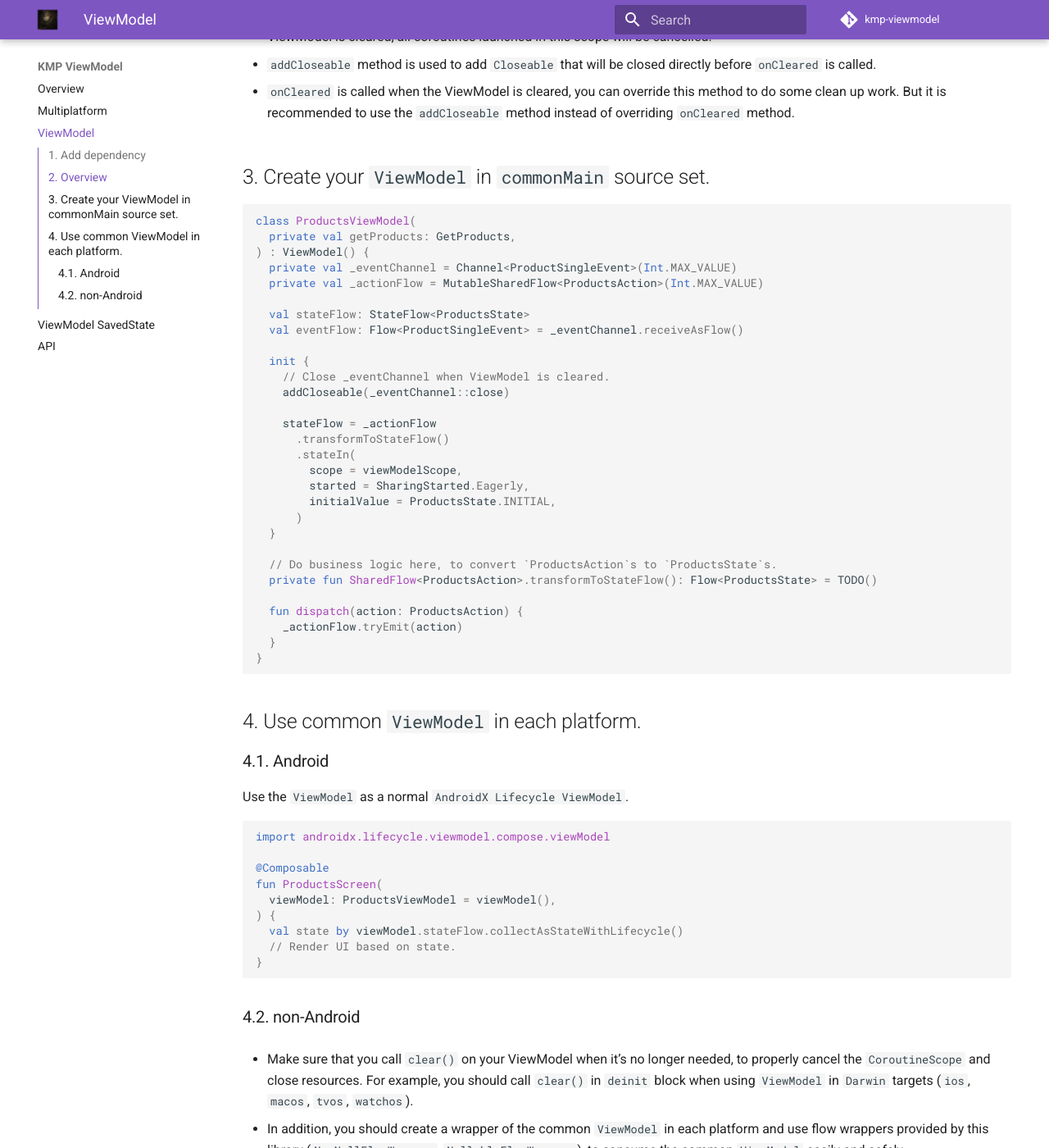
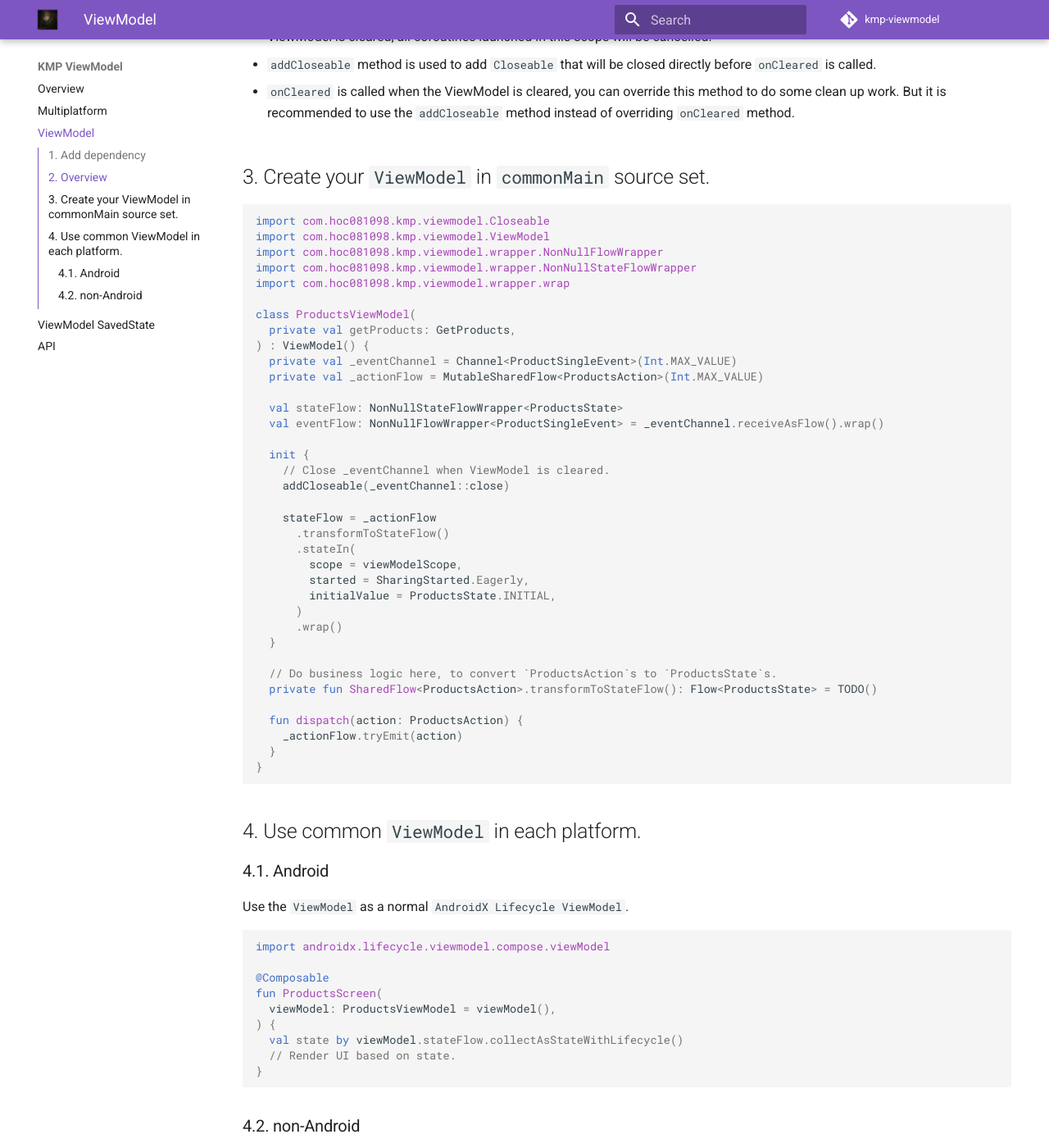
Before and after one commit to hoc081098/kmp-viewmodel, an MkDocs documentation site: the page built from docs/viewmodel.md, in a window 1280 px wide and 1400 px high, scrolled down 1609 px. Shown: the whole window at 82% size. Built offline with MkDocs 1.6.1 and Material for MkDocs 9.7.7, drawn with Linux system fonts in a browser that asks for light colours; comment, search, counter and statistics services are not loaded; some of the changed text lies outside the part shown.

Commit message:
update docs and example

````diff
--- a/docs/viewmodel.md
+++ b/docs/viewmodel.md
@@ -112,14 +112,20 @@ public expect abstract class ViewModel {
 ## 3. Create your `ViewModel` in `commonMain` source set.
 
 ```kotlin
+import com.hoc081098.kmp.viewmodel.Closeable
+import com.hoc081098.kmp.viewmodel.ViewModel
+import com.hoc081098.kmp.viewmodel.wrapper.NonNullFlowWrapper
+import com.hoc081098.kmp.viewmodel.wrapper.NonNullStateFlowWrapper
+import com.hoc081098.kmp.viewmodel.wrapper.wrap
+
 class ProductsViewModel(
   private val getProducts: GetProducts,
 ) : ViewModel() {
   private val _eventChannel = Channel<ProductSingleEvent>(Int.MAX_VALUE)
   private val _actionFlow = MutableSharedFlow<ProductsAction>(Int.MAX_VALUE)
 
-  val stateFlow: StateFlow<ProductsState>
-  val eventFlow: Flow<ProductSingleEvent> = _eventChannel.receiveAsFlow()
+  val stateFlow: NonNullStateFlowWrapper<ProductsState>
+  val eventFlow: NonNullFlowWrapper<ProductSingleEvent> = _eventChannel.receiveAsFlow().wrap()
 
   init {
     // Close _eventChannel when ViewModel is cleared.
@@ -132,6 +138,7 @@ class ProductsViewModel(
         started = SharingStarted.Eagerly,
         initialValue = ProductsState.INITIAL,
       )
+      .wrap()
   }
 
   // Do business logic here, to convert `ProductsAction`s to `ProductsState`s.
@@ -169,14 +176,16 @@ fun ProductsScreen(
   targets (`ios`, `macos`, `tvos`, `watchos`).
 
 - In addition, you should create a wrapper of the common `ViewModel` in each platform and use
-  flow wrappers provided by this library (`NonNullFlowWrapper`, `NullableFlowWrapper`), to consume
+  flow wrappers provided by this library (`NonNullFlowWrapper`, `NullableFlowWrapper`
+  , `NonNullStateFlowWrapper`, `NullableStateFlowWrapper`), to consume
   the common `ViewModel` easily and safely.
 
 > For more details, please
 > check [kmp viewmodel sample](https://github.com/hoc081098/kmp-viewmodel/tree/master/sample).
 
-The below example is using `NonNullFlowWrapper` to consume the `Flow`s in `Darwin` targets (Swift
-language).
+The below example is using `NonNullStateFlowWrapper.subscribe(scope:onValue:)` method
+to consume the `Flow`s in `Darwin` targets (Swift language).
+
 ```Swift
 @MainActor
 class IosProductsViewModel: ObservableObject {
@@ -187,8 +196,8 @@ class IosProductsViewModel: ObservableObject {
   init(commonVm: ProductsViewModel) {
     self.commonVm = commonVm
 
-    self.state = self.commonVm.stateFlow.value as! ProductsState
-    NonNullFlowWrapper<ProductsState>(flow: self.commonVm.stateFlow).subscribe(
+    self.state = self.commonVm.stateFlow.value
+    self.commonVm.stateFlow.subscribe(
       scope: self.commonVm.viewModelScope,
       onValue: { [weak self] in self?.state = $0 } // use weak self to avoid retain cycle.
     )
````
Also changed, not shown: 3 other files.
